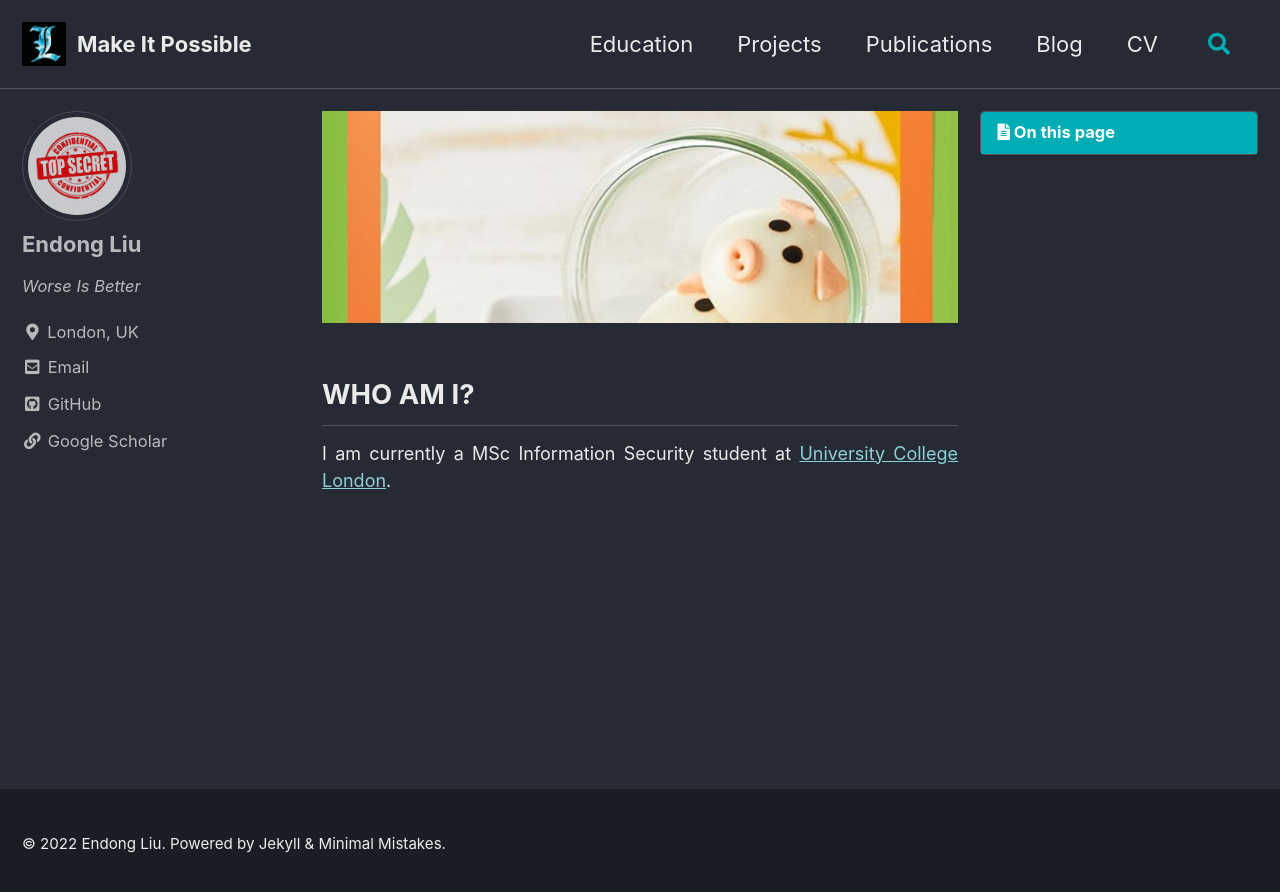
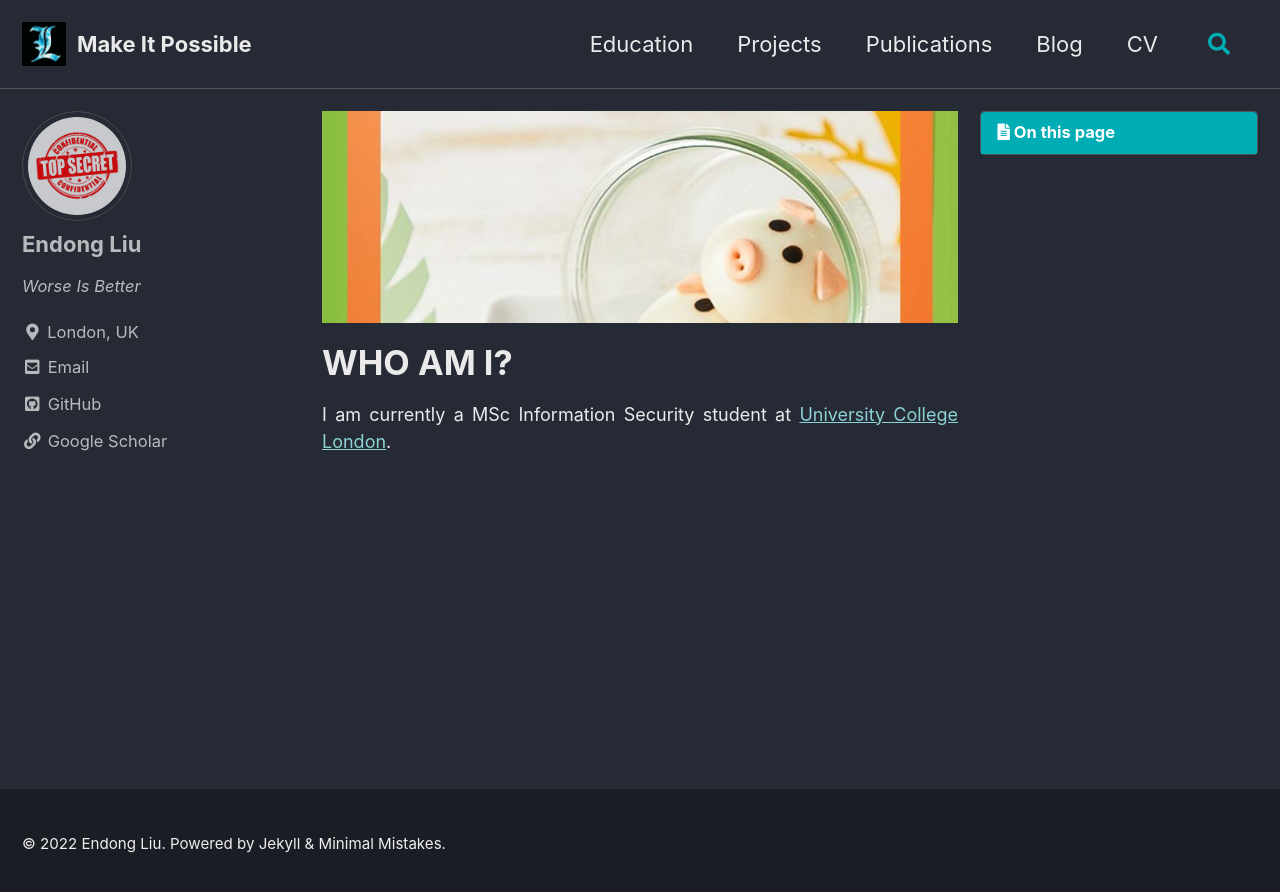
Before and after one commit to ZzPoLariszZ/zzpolariszz.github.io, a Jekyll site: the page built from index.html, in a window 1280 px wide. Shown: the top 892 px of the page. Built offline with Jekyll 4.4.1, drawn with Linux system fonts in a browser that asks for light colours; cached includes are drawn as plain includes; the list of posts is cut into pages by our own code.

```diff
--- a/index.html
+++ b/index.html
@@ -10,7 +11,7 @@ toc: true
 
     <div style="margin-top:3%; text-align:justify;">
 
-        <h2>WHO AM I?</h2>
+        <h1>WHO AM I?</h1>
 
         <p style="font-size:18px">
             I am currently a MSc Information Security student at <a href="https://www.ucl.ac.uk/">University College London</a>.
```
Also changed, not shown: other parts of index.html (+1 -0 lines).
